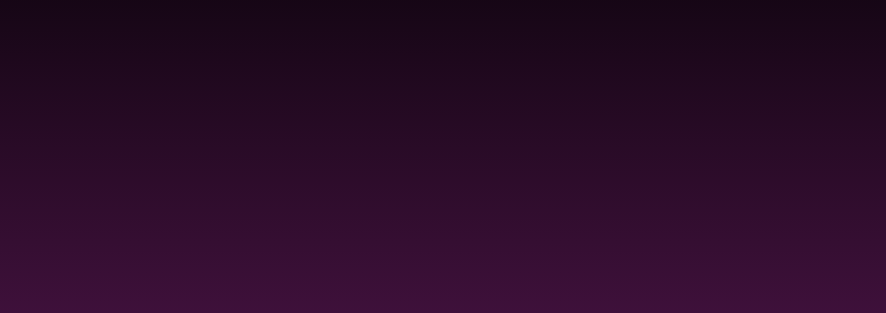
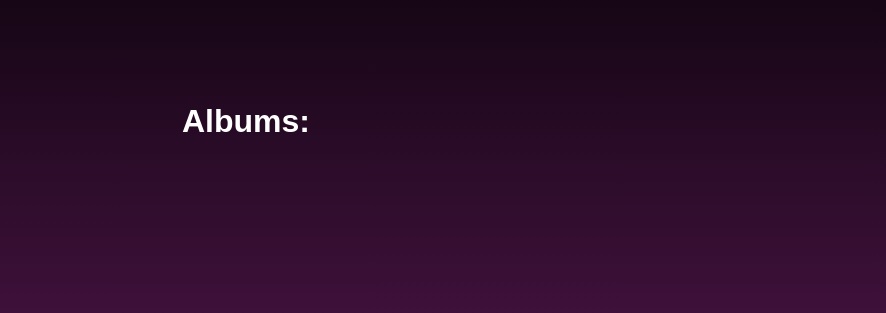
Before and after one commit to MinecraftTree34/happenstancerockband, a plain HTML site: page index.html in a window 1280 px wide. Shown: the part 158-471 px from the top of the page, 394-1280 px from the left. Drawn offline with Linux system fonts and the light colour scheme.

Commit message:
Update index.html

```diff
--- a/index.html
+++ b/index.html
@@ -1,4 +1,3 @@
-
 <html>
     <head>
         <link rel="stylesheet" href="styles.css">
@@ -14,5 +13,9 @@
             <a href="about.html"> <div class="menubuttons"> <p>About Us</p> </div> </a>
         </div>
         <!--End Menu Bar-->
+        <h1>
+            Albums:
+        </h1>
+
     </body>
 </html>
```
